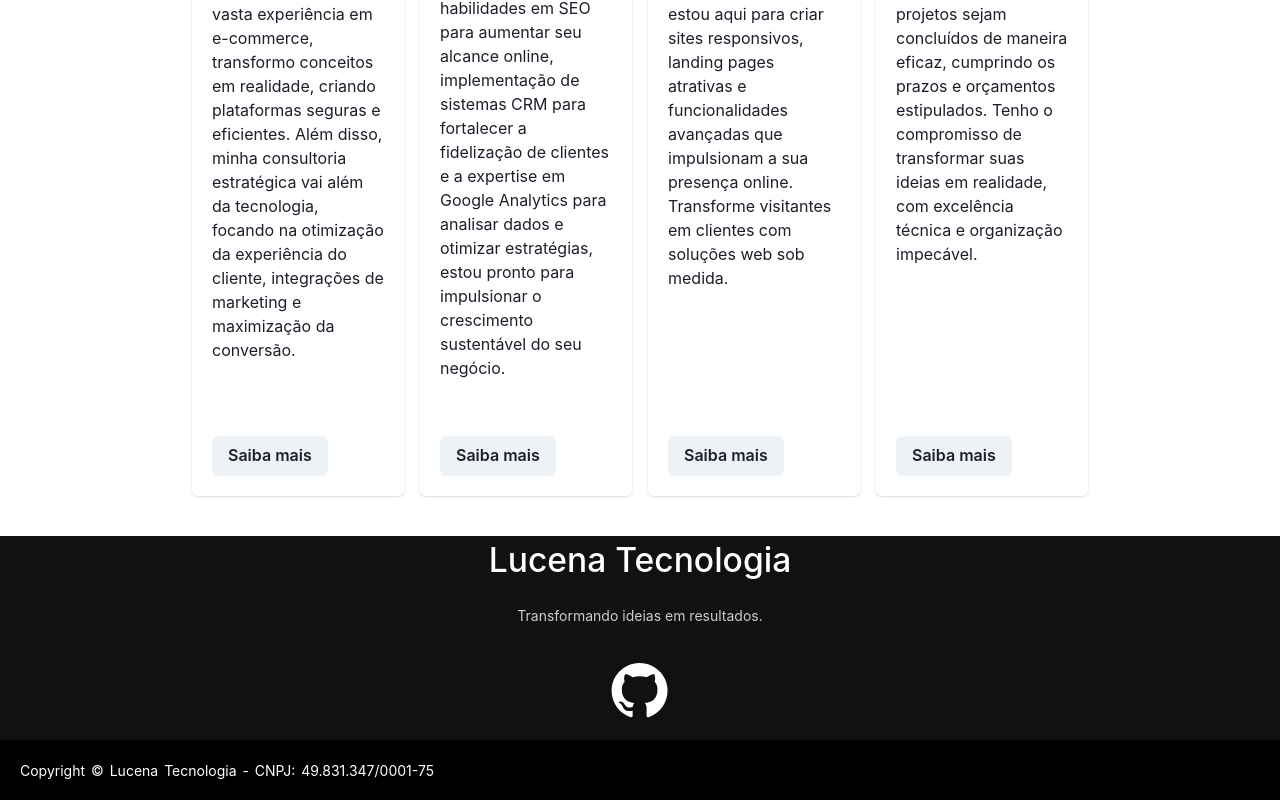
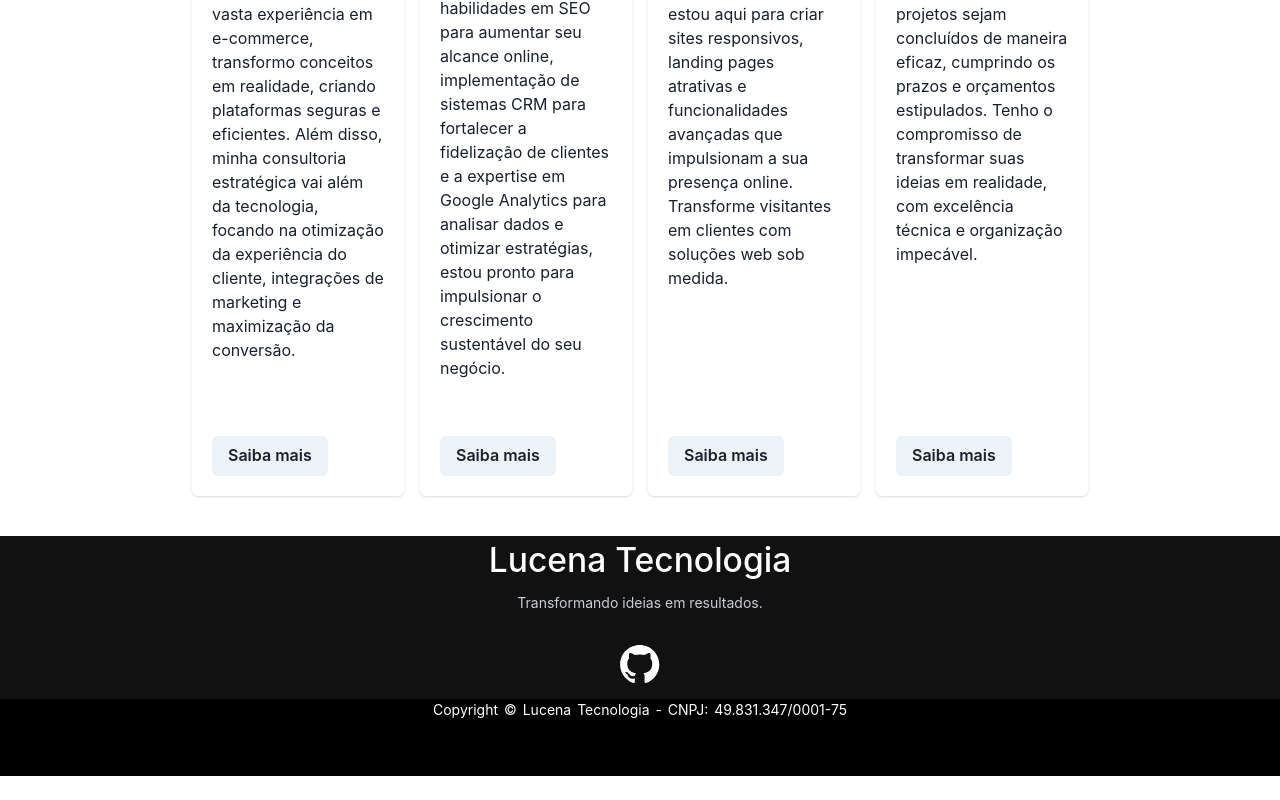
Before and after one commit to fefolucena/lucenatech, a React (Create React App) app: page / in a window 1280 px wide. Shown: the part 599-1399 px from the top of the page. After the commit the page ends 1375 px from the top, so only its background shows below. Built offline with nearby package versions, Linux system fonts and the light colour scheme; a web font is replaced by a local one.

Commit message:
fix footer css and remove others from header

```diff
--- a/src/components/Footer/Footer.tsx
+++ b/src/components/Footer/Footer.tsx
@@ -1,4 +1,4 @@
-import { Image } from "@chakra-ui/react";
+import { Center, Image } from "@chakra-ui/react";
 
 export const Footer = () => {
   return (
@@ -9,17 +9,14 @@ export const Footer = () => {
         <a href="https://github.com/fefolucena">
           <Image
             borderRadius="full"
-            boxSize="100px"
+            boxSize="70px"
             src="../../assets/images/github.svg"
             alt="Github link"
           />
         </a>
       </div>
       <div className="footer-bottom">
-        <p>
-          copyright &copy; Lucena Tecnologia - CNPJ:
-          49.831.347/0001-75
-        </p>
+        <Center><p>copyright &copy; Lucena Tecnologia - CNPJ: 49.831.347/0001-75</p></Center>
       </div>
     </footer>
   );
--- a/src/components/Header/Header.tsx
+++ b/src/components/Header/Header.tsx
@@ -34,7 +34,7 @@ export const Header = () => {
                 Sobre mim
               </a>
             </li>
-            <li className="nav-item dropdown">
+            {/* <li className="nav-item dropdown">
               <a
                 className="nav-link dropdown-toggle"
                 id="navbarDropdown"
@@ -68,7 +68,7 @@ export const Header = () => {
                   </a>
                 </li>
               </ul>
-            </li>
+            </li> */}
           </ul>
         </div>
       </div>
--- a/src/index.css
+++ b/src/index.css
@@ -35,8 +35,6 @@
 }
 .footer-content p {
   max-width: 500px;
-  margin: 10px auto;
-  line-height: 28px;
   font-size: 14px;
   color: #cacdd2;
 }
@@ -44,7 +42,6 @@
 .footer-bottom {
   background: #000;
   width: 100%;
-  padding: 20px;
   padding-bottom: 40px;
   text-align: center;
 }
```
